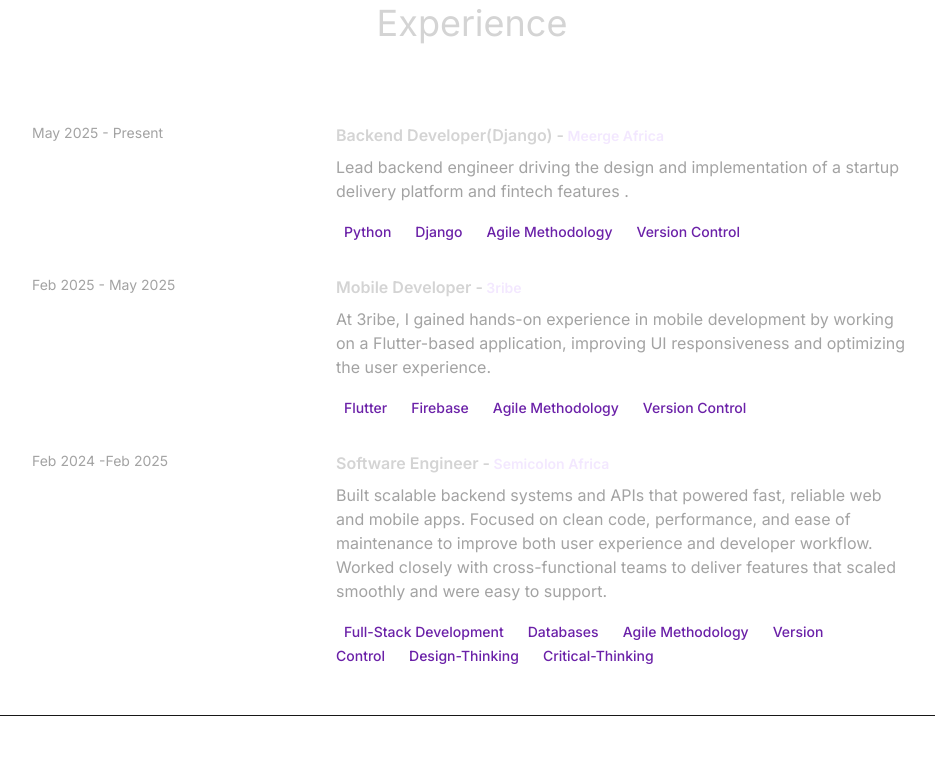
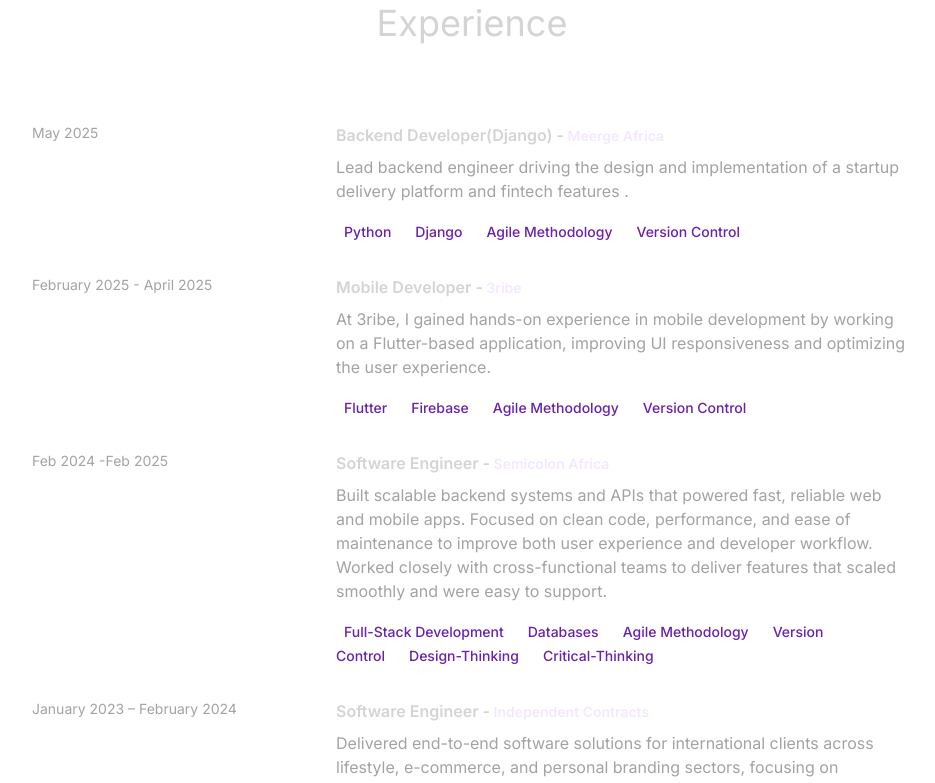
Before and after one commit to Tijanifareed/MyPortfolio, a React (Vite) app: page / in a window 1280 px wide. Shown: the part 2160-2943 px from the top of the page, without its empty margins (168-1103 px from the left). Built offline with nearby package versions, Linux system fonts and the light colour scheme.

Commit message:
added new cv and updated stuff

```diff
--- a/src/constants/index.js
+++ b/src/constants/index.js
@@ -10,7 +10,7 @@ export const ABOUT_TEXT = `I'm not here to tick boxes I build, I ship, and I sol
 
 export const EXPERIENCES = [
   {
-    year: "May 2025 - Present",
+    year: "May 2025",
     role: "Backend Developer(Django)",
     company: " Meerge Africa",
     description: `Lead backend engineer driving the design and implementation of a startup delivery platform and fintech features .`,
@@ -18,7 +18,7 @@ export const EXPERIENCES = [
   },
 
   {
-    year: "Feb 2025 - May 2025",
+    year: "February 2025 - April 2025",
     role: "Mobile Developer",
     company: " 3ribe",
     description: `At 3ribe, I gained hands-on experience in mobile development by working on a Flutter-based application, improving UI responsiveness and optimizing the user experience.`,
@@ -31,6 +31,13 @@ export const EXPERIENCES = [
     description: `Built scalable backend systems and APIs that powered fast, reliable web and mobile apps. Focused on clean code, performance, and ease of maintenance to improve both user experience and developer workflow. Worked closely with cross-functional teams to deliver features that scaled smoothly and were easy to support.`,
     technologies: ["Full-Stack Development","Databases", "Agile Methodology", "Version Control", "Design-Thinking", "Critical-Thinking",],
   },
+  {
+    year:"January 2023 – February 2024",
+    role:"Software Engineer ",
+    company: " Independent Contracts",
+    description:`Delivered end-to-end software solutions for international clients across lifestyle, e-commerce, and personal branding sectors, focusing on scalability, usability, and performance.`,
+    technologies: ["Front-end Development", "React", "TailwindCSS", "HTML", "CSS"]
+  }
 
 
 
```
